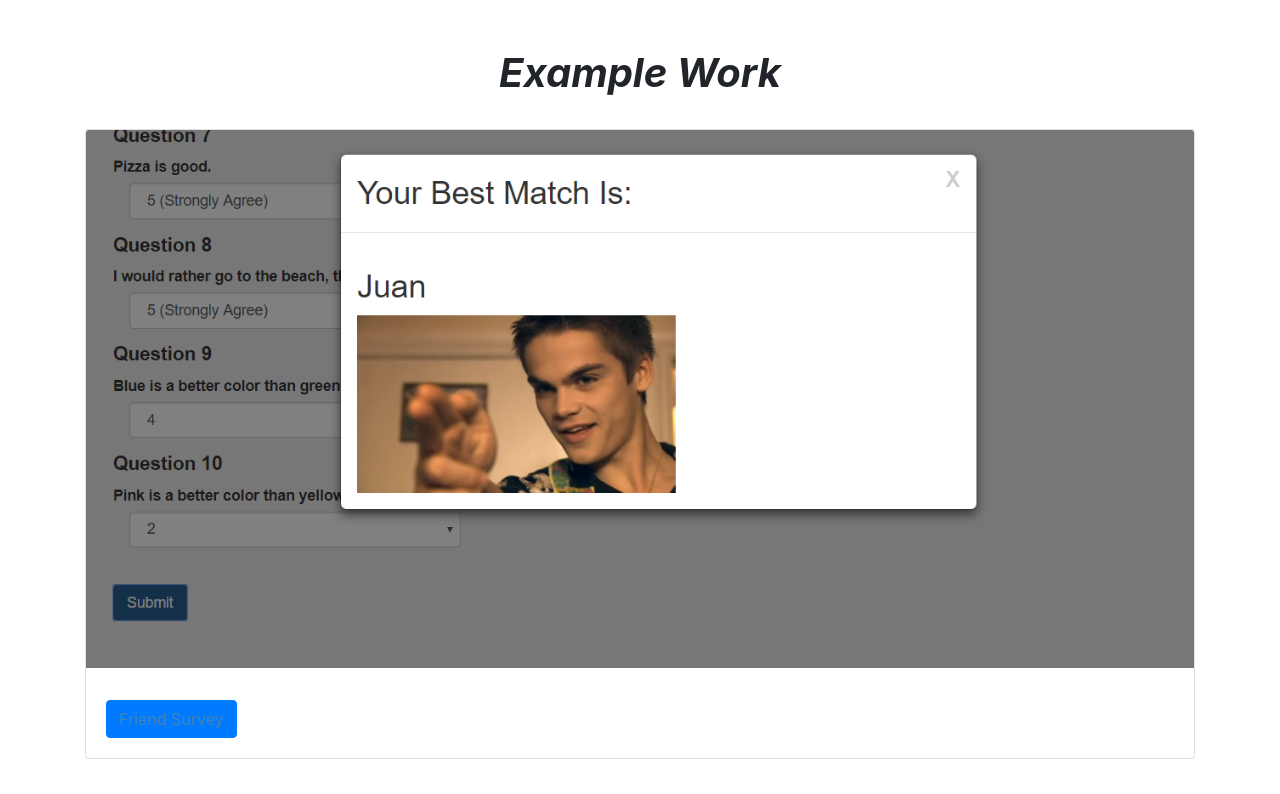
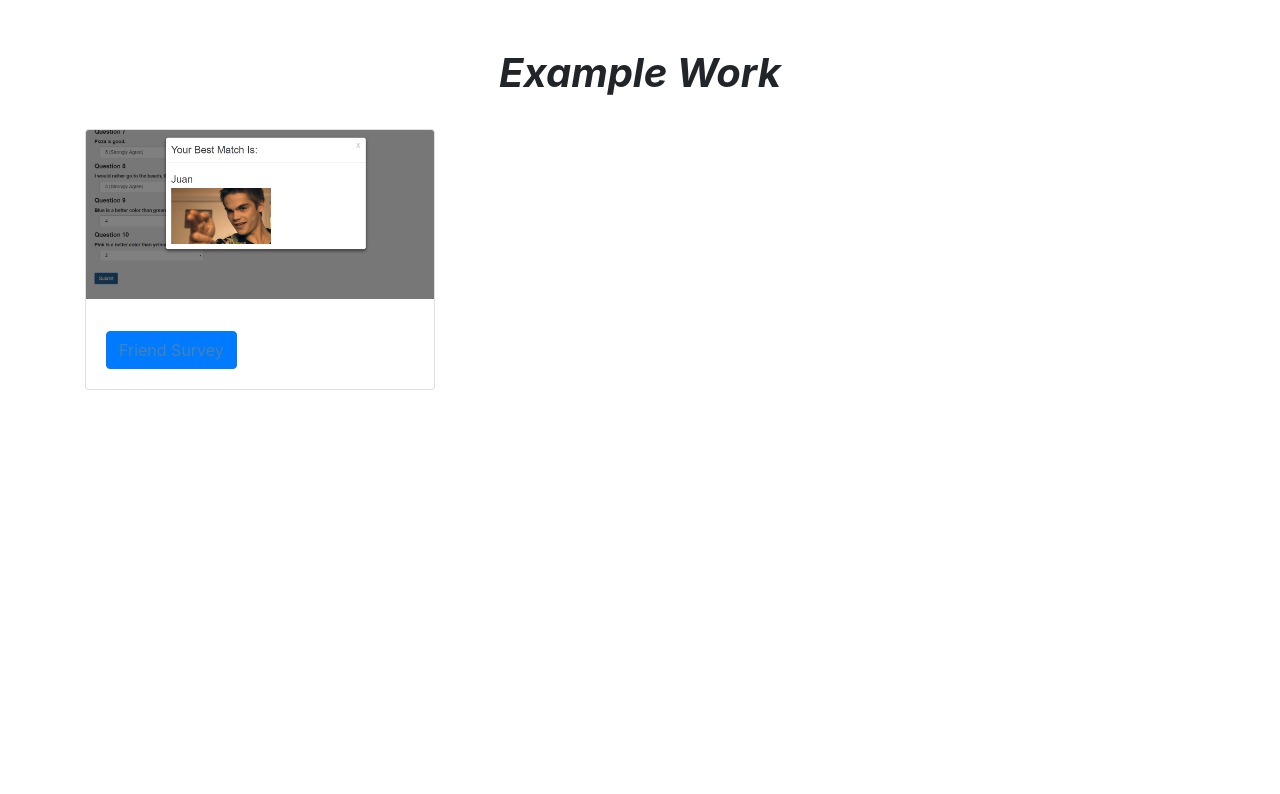
Before and after one commit to alexlepore/node-web, a React (Create React App) app in the folder client/: page / in a window 1280 px wide. Shown: the part 2406-3200 px from the top of the page. Built offline with nearby package versions, Linux system fonts and the light colour scheme; no server answers.

Commit message:
example work responsive update

```diff
--- a/client/src/components/miniapps/MiniApps.js
+++ b/client/src/components/miniapps/MiniApps.js
@@ -14,7 +14,7 @@ class MiniApps extends Component{
                     </div>
                     <br />
                     <div className="row">
-                        <div className="col-12">
+                        <div className="col-lg-4 col-sm-12 col-xs-12">
                             <div className="card">
                                 <img className="card-img-top" src={Friends}/>
                                 <div className="card-body">
```
